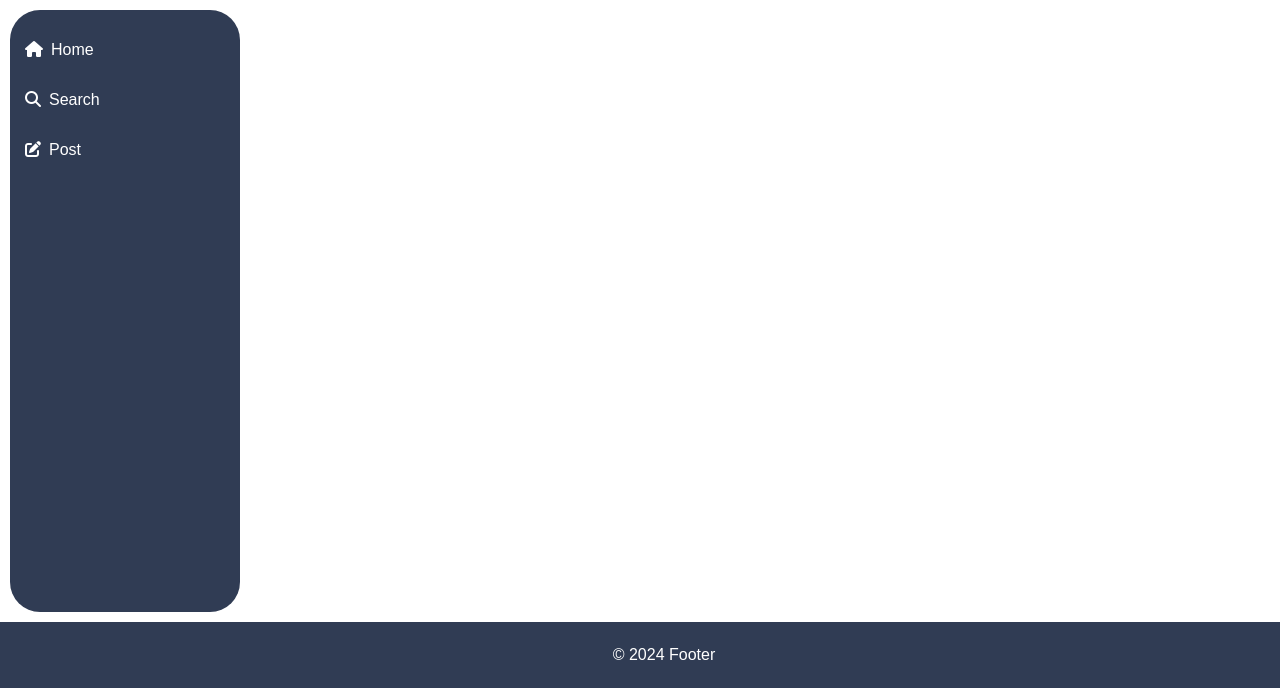
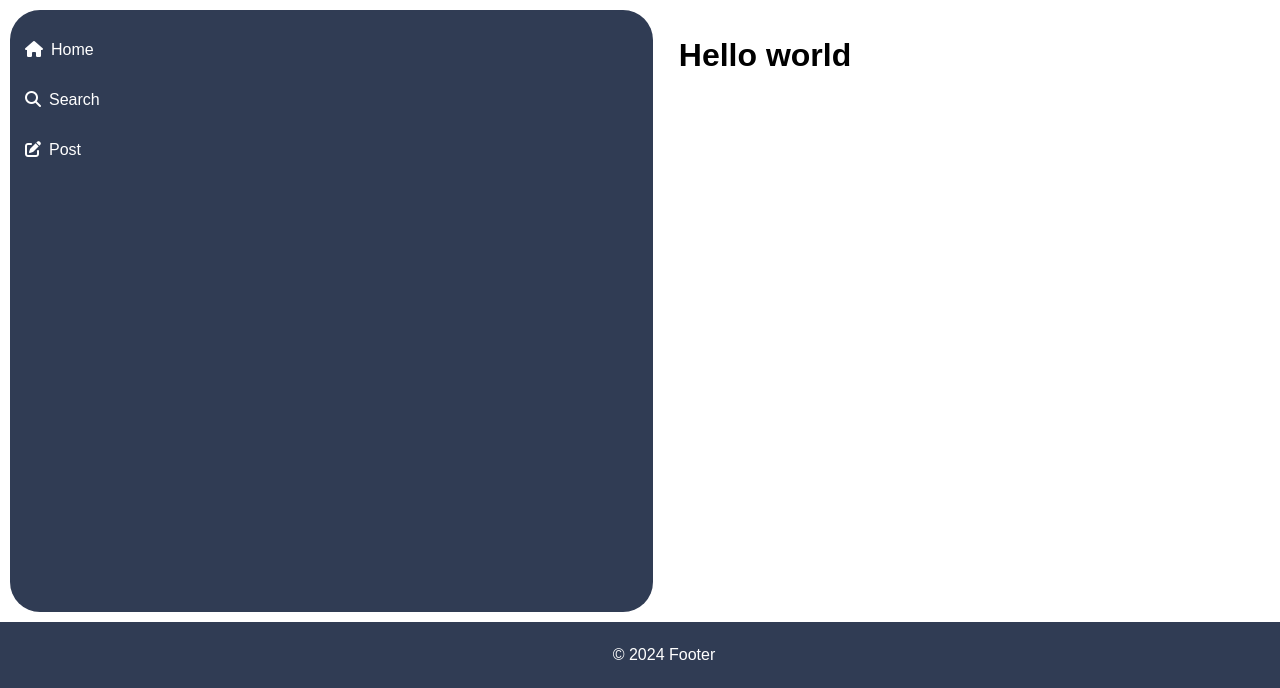
Before and after one commit to Daan0101/fieldlabs, a PHP site: page / in a window 1280 px wide. Shown: the part 112-800 px from the top of the page. Run offline with PHP 8.4, Linux system fonts and the light colour scheme; some libraries are stand-ins or nearby versions.

Commit message:
fix(style.css) Main content naast de navbar

```diff
--- a/fieldlabs/assets/css/style.css
+++ b/fieldlabs/assets/css/style.css
@@ -40,6 +40,16 @@ header {
     justify-content: center;
     background-color: #23b6ff;
     color: white;
+    padding: 1em;
+}
+
+.container {
+    display: flex;
+    flex: 1;
+}
+
+.main-content {
+    flex-grow: 1;
     padding: 1em;
 }
 
--- a/fieldlabs/index.php
+++ b/fieldlabs/index.php
@@ -12,22 +12,24 @@
 <body>
 
     <?php
-
     include("./includes/header.php");
-
     ?>
 
+<div class="container">
+
     <?php
-
     include("./includes/navbar.php");
-
     ?>
 
-    <!-- Main content -->
+    <div class="main-content">
+
+        <!-- Main content -->
+        <h1>Hello world</h1>
+
+    </div>
+</div>
 
     <?php
-
     include("./includes/footer.php");
-
     ?>
 </body>
```
